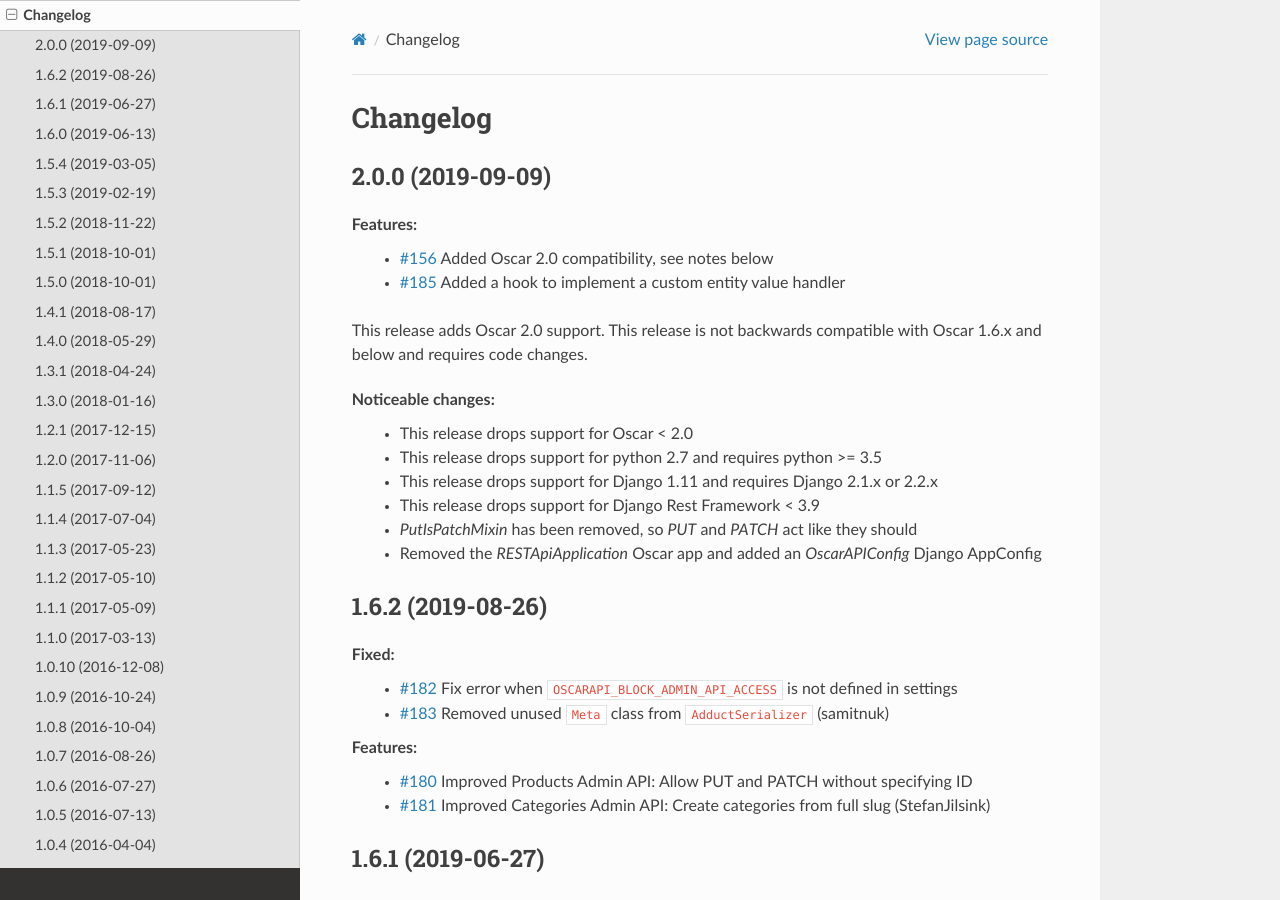
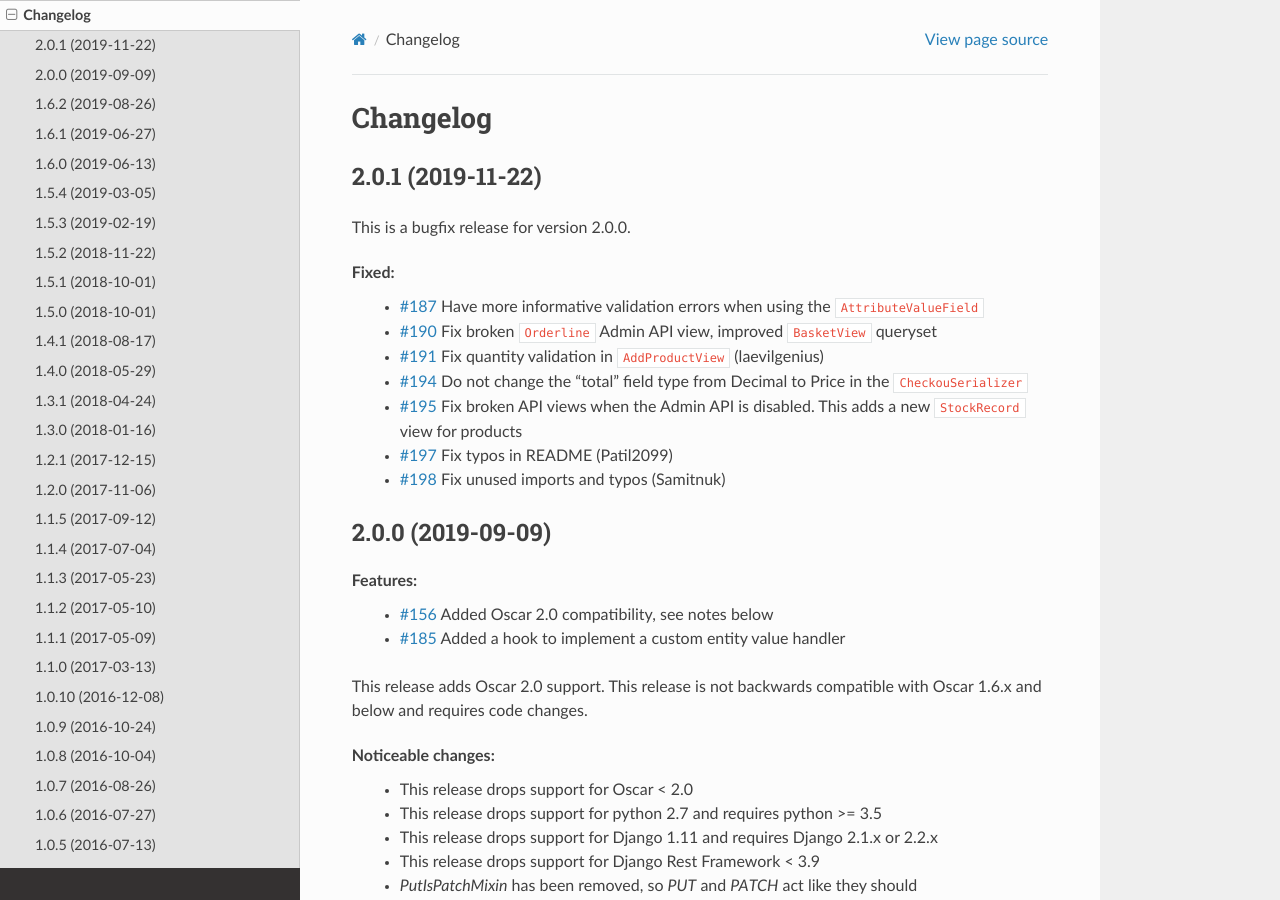
Before and after one commit to django-oscar/django-oscar-api, a Sphinx documentation site: the page built from docs/source/changelog.rst, in a window 1280 px wide and 900 px high. Built offline with Sphinx 7.4.7 and the Read the Docs theme 2.0.0, drawn with Linux system fonts in a browser that asks for light colours.

Commit message:
Prepare for release 2.0.1

```diff
--- a/docs/source/changelog.rst
+++ b/docs/source/changelog.rst
@@ -1,6 +1,20 @@
 =========
 Changelog
 =========
+
+2.0.1 (2019-11-22)
+------------------
+This is a bugfix release for version 2.0.0.
+
+Fixed:
+ * `#187 <https://github.com/django-oscar/django-oscar-api/pull/187>`_ Have more informative validation errors when using the ``AttributeValueField``
+ * `#190 <https://github.com/django-oscar/django-oscar-api/pull/190>`_ Fix broken ``Orderline`` Admin API view, improved ``BasketView`` queryset
+ * `#191 <https://github.com/django-oscar/django-oscar-api/pull/191>`_ Fix quantity validation in ``AddProductView`` (laevilgenius)
+ * `#194 <https://github.com/django-oscar/django-oscar-api/pull/194>`_ Do not change the "total" field type from Decimal to Price in the ``CheckouSerializer``
+ * `#195 <https://github.com/django-oscar/django-oscar-api/pull/195>`_ Fix broken API views when the Admin API is disabled. This adds a new ``StockRecord`` view for products
+ * `#197 <https://github.com/django-oscar/django-oscar-api/pull/197>`_ Fix typos in README (Patil2099)
+ * `#198 <https://github.com/django-oscar/django-oscar-api/pull/198>`_ Fix unused imports and typos (Samitnuk)
+
 
 2.0.0 (2019-09-09)
 -------------------
--- a/setup.py
+++ b/setup.py
@@ -1,6 +1,6 @@
 from setuptools import find_packages, setup
 
-__version__ = "2.0.0"
+__version__ = "2.0.1"
 
 setup(
     # package name in pypi
```
